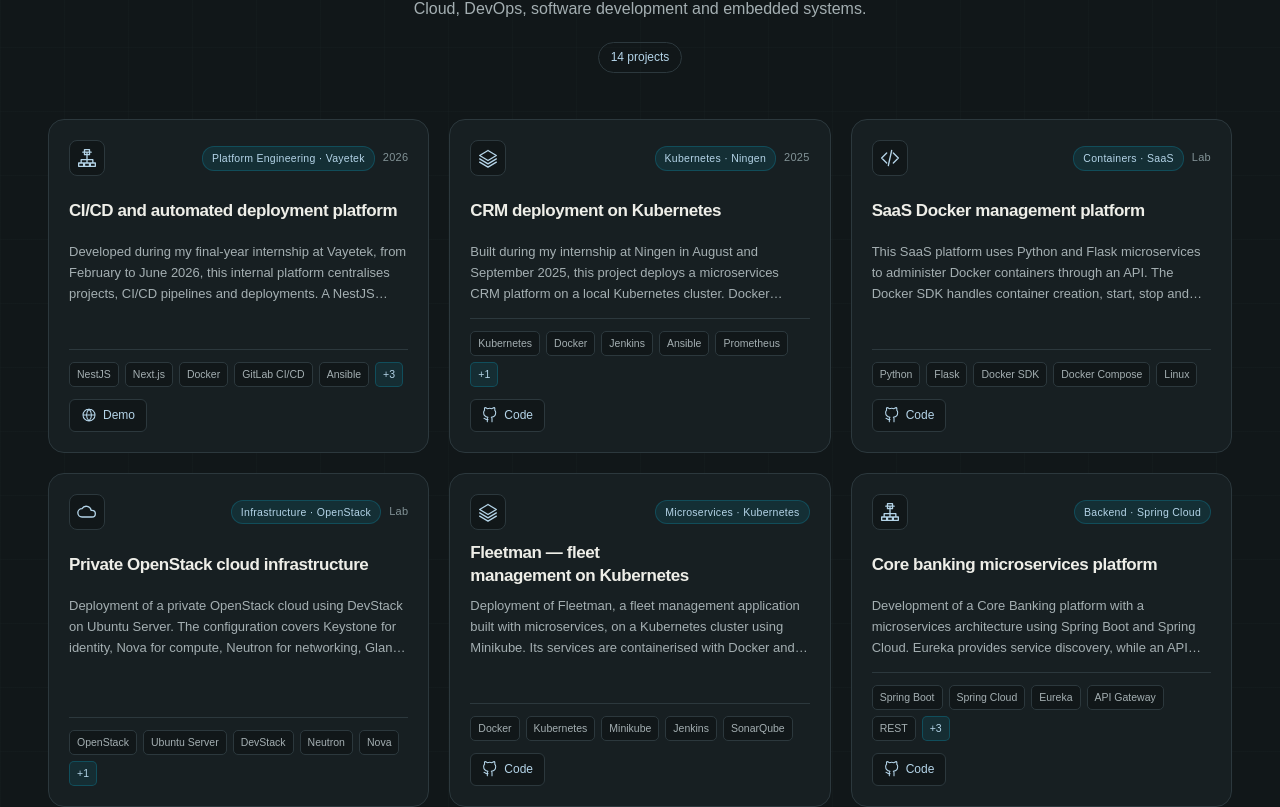
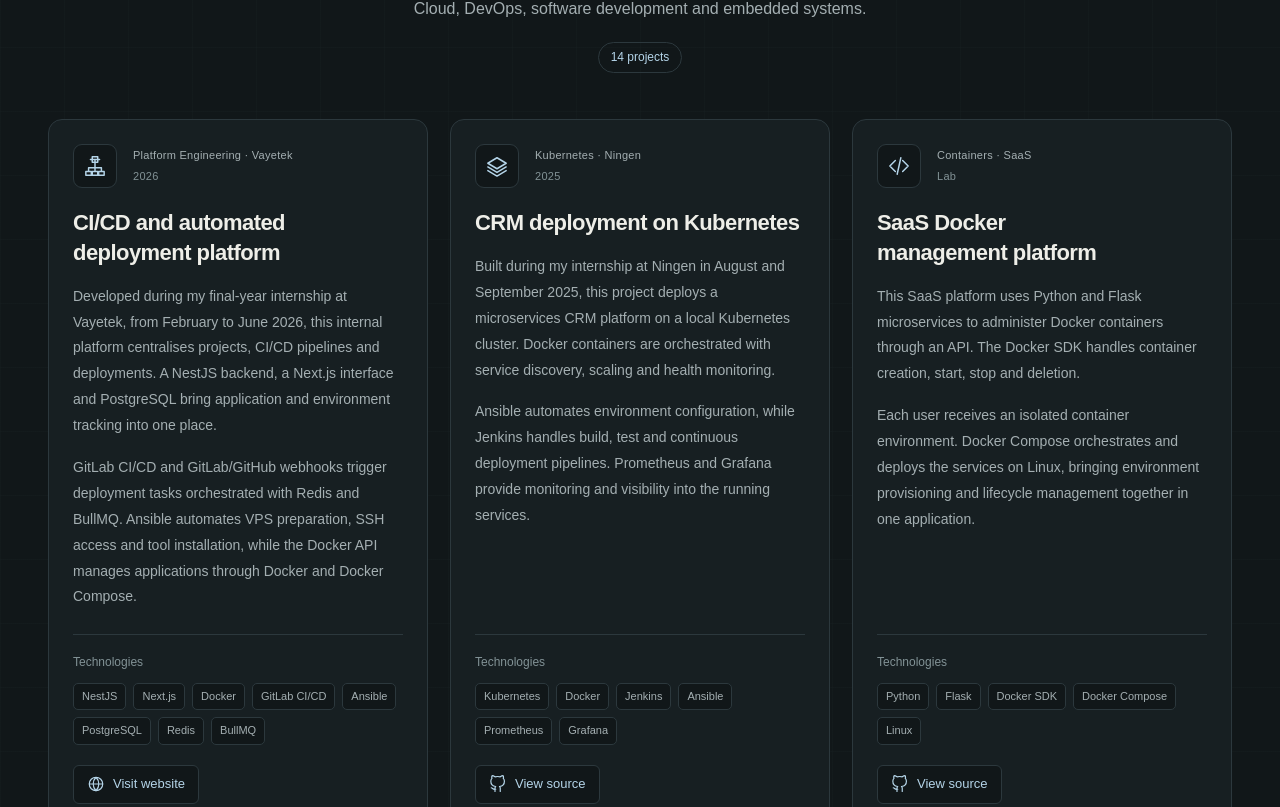
Before and after one commit to habibdrira/habibdrira.github.io, a Next.js app: page /en/projects in a window 1280 px wide. Shown: the part 273-1080 px from the top of the page. Built offline with nearby package versions, Linux system fonts and the light colour scheme.

Commit message:
feat: restore full detailed descriptions on /projects/ page while preserving compact cards on homepage

```diff
--- a/src/app/(site)/[locale]/styles.css
+++ b/src/app/(site)/[locale]/styles.css
@@ -123,27 +123,49 @@ p { color:var(--muted); }
 .profile-detail svg { color:var(--accent); margin-top:2px; }
 .profile-detail small { display:block; color:var(--subtle); margin-top:3px; font-size:11px; }
 
-/* Shared three-column project cards, inspired by krapp.dev sleek rectangular proportions. */
-.projects-grid { display:grid; grid-template-columns:repeat(3,minmax(0,1fr)); gap:20px; align-items:stretch; }
-.project-card { display:flex; flex-direction:column; min-width:0; border:1px solid var(--line); border-radius:16px; overflow:hidden; scroll-margin-top:105px; background:var(--surface); transition:transform .2s ease,border-color .2s ease,box-shadow .2s ease; }
-.project-card:hover { border-color:var(--accent); transform:translateY(-3px); box-shadow:0 10px 28px rgba(0,0,0,.22); }
+/* Project cards grid: shared between catalog and home */
+.projects-grid { display:grid; grid-template-columns:repeat(3,minmax(0,1fr)); gap:22px; align-items:stretch; }
+.project-card { display:flex; flex-direction:column; min-width:0; border:1px solid var(--line); border-radius:14px; overflow:hidden; scroll-margin-top:105px; background:var(--surface); transition:transform .2s ease,border-color .2s ease,box-shadow .2s ease; }
+.project-card:hover { border-color:var(--accent); }
 .project-card:target { border-color:var(--accent); }
-.project-card-body { display:flex; flex-direction:column; flex:1; padding:20px; }
-.project-card-top { display:flex; align-items:center; justify-content:space-between; gap:12px; margin-bottom:12px; }
-.card-icon { display:grid; place-items:center; width:36px; height:36px; border:1px solid var(--line); background:var(--bg); border-radius:8px; color:var(--accent); flex-shrink:0; }
-.project-meta { display:flex; align-items:center; gap:8px; font-size:11px; letter-spacing:.025em; }
-.project-category { background:rgba(0,210,255,.09); color:var(--accent); padding:3px 9px; border-radius:12px; font-weight:500; font-size:10.5px; border:1px solid rgba(0,210,255,.18); max-width:180px; white-space:nowrap; overflow:hidden; text-overflow:ellipsis; }
-.project-year { color:var(--subtle); font-size:11px; }
-.project-heading { font-size:17px; font-weight:600; line-height:1.35; margin:0 0 8px; min-height:46px; display:flex; align-items:center; color:var(--text); text-wrap:balance; }
-.project-description { font-size:13px; line-height:1.6; color:var(--muted); margin-bottom:14px; display:-webkit-box; -webkit-line-clamp:3; -webkit-box-orient:vertical; overflow:hidden; text-overflow:ellipsis; height:62px; }
-.project-description p { margin:0; color:var(--muted); }
-.project-stack { margin-top:auto; border-top:1px solid var(--line); padding-top:12px; }
-.project-tags { display:flex; flex-wrap:wrap; gap:6px; }
-.project-tags>span { padding:3px 7px; font-size:10.5px; color:var(--muted); background:var(--bg); border:1px solid var(--line); border-radius:5px; }
-.project-tag-more { color:var(--accent) !important; background:rgba(0,210,255,.08) !important; border-color:rgba(0,210,255,.2) !important; }
-.project-links { display:flex; flex-wrap:wrap; gap:8px; margin-top:12px; }
-.project-repository { display:inline-flex; align-items:center; gap:6px; color:var(--accent); font-size:12px; border:1px solid var(--line); border-radius:6px; padding:6px 11px; transition:all .2s ease; background:var(--bg); }
-.project-repository:hover { border-color:var(--accent); background:rgba(0,210,255,.08); }
+
+/* Full project card (used on the complete catalogue page /projects/) */
+.project-card-full .project-card-body { display:flex; flex-direction:column; flex:1; padding:24px; }
+.project-card-full .project-card-top { display:flex; align-items:center; gap:16px; margin-bottom:20px; }
+.project-card-full .card-icon { display:grid; place-items:center; width:44px; height:44px; border:1px solid var(--line); background:var(--bg); border-radius:9px; color:var(--accent); flex-shrink:0; }
+.project-card-full .project-meta { display:flex; flex-direction:column; gap:3px; color:var(--muted); font-size:11px; letter-spacing:.025em; }
+.project-card-full .project-meta>span:last-child { color:var(--subtle); }
+.project-card-full .project-heading { font-size:22px; font-weight:600; line-height:1.35; text-wrap:pretty; margin:0 0 16px; color:var(--text); }
+.project-card-full .project-description { font-size:14px; line-height:1.85; margin:0; flex:1; }
+.project-card-full .project-description p { margin:0; color:var(--muted); }
+.project-card-full .project-description p+p { margin-top:16px; }
+.project-card-full .project-stack { margin-top:24px; border-top:1px solid var(--line); padding-top:18px; }
+.project-card-full .project-stack h4 { font-size:12px; font-weight:500; color:var(--subtle); margin:0 0 10px; }
+.project-card-full .project-tags { display:flex; flex-wrap:wrap; gap:7px; }
+.project-card-full .project-tags>span { padding:4px 8px; font-size:11px; color:var(--muted); background:var(--bg); border:1px solid var(--line); border-radius:5px; }
+.project-card-full .project-links { display:flex; flex-wrap:wrap; gap:10px; margin-top:20px; }
+.project-card-full .project-repository { display:inline-flex; align-items:center; gap:8px; color:var(--accent); font-size:13px; border:1px solid var(--line); border-radius:6px; padding:8px 13px; transition:all .2s ease; background:var(--bg); }
+.project-card-full .project-repository:hover { border-color:var(--accent); background:rgba(0,210,255,.08); }
+
+/* Compact project card (used on the homepage for krapp.dev rectangular proportions) */
+.project-card-compact { border-radius:16px; }
+.project-card-compact:hover { transform:translateY(-3px); box-shadow:0 10px 28px rgba(0,0,0,.22); }
+.project-card-compact .project-card-body { display:flex; flex-direction:column; flex:1; padding:20px; }
+.project-card-compact .project-card-top { display:flex; align-items:center; justify-content:space-between; gap:12px; margin-bottom:12px; }
+.project-card-compact .card-icon { display:grid; place-items:center; width:36px; height:36px; border:1px solid var(--line); background:var(--bg); border-radius:8px; color:var(--accent); flex-shrink:0; }
+.project-card-compact .project-meta { display:flex; align-items:center; gap:8px; font-size:11px; letter-spacing:.025em; }
+.project-card-compact .project-category { background:rgba(0,210,255,.09); color:var(--accent); padding:3px 9px; border-radius:12px; font-weight:500; font-size:10.5px; border:1px solid rgba(0,210,255,.18); max-width:180px; white-space:nowrap; overflow:hidden; text-overflow:ellipsis; }
+.project-card-compact .project-year { color:var(--subtle); font-size:11px; }
+.project-card-compact .project-heading { font-size:17px; font-weight:600; line-height:1.35; margin:0 0 8px; min-height:46px; display:flex; align-items:center; color:var(--text); text-wrap:balance; }
+.project-card-compact .project-description { font-size:13px; line-height:1.6; color:var(--muted); margin-bottom:14px; display:-webkit-box; -webkit-line-clamp:3; -webkit-box-orient:vertical; overflow:hidden; text-overflow:ellipsis; height:62px; flex:none; }
+.project-card-compact .project-description p { margin:0; color:var(--muted); }
+.project-card-compact .project-stack { margin-top:auto; border-top:1px solid var(--line); padding-top:12px; }
+.project-card-compact .project-tags { display:flex; flex-wrap:wrap; gap:6px; }
+.project-card-compact .project-tags>span { padding:3px 7px; font-size:10.5px; color:var(--muted); background:var(--bg); border:1px solid var(--line); border-radius:5px; }
+.project-card-compact .project-tag-more { color:var(--accent) !important; background:rgba(0,210,255,.08) !important; border-color:rgba(0,210,255,.2) !important; }
+.project-card-compact .project-links { display:flex; flex-wrap:wrap; gap:8px; margin-top:12px; }
+.project-card-compact .project-repository { display:inline-flex; align-items:center; gap:6px; color:var(--accent); font-size:12px; border:1px solid var(--line); border-radius:6px; padding:6px 11px; transition:all .2s ease; background:var(--bg); }
+.project-card-compact .project-repository:hover { border-color:var(--accent); background:rgba(0,210,255,.08); }
 
 .experience-list { border-top:1px solid var(--line); }
 .experience-row { display:grid; grid-template-columns:155px 1fr 1.35fr; gap:28px; padding:29px 0; border-bottom:1px solid var(--line); }
--- a/src/components/Portfolio.tsx
+++ b/src/components/Portfolio.tsx
@@ -90,7 +90,7 @@ export function Portfolio({ locale }: { locale: Locale }) {
     projects: (
       <section className="section container" id="projects">
         <SectionHeading title={fr ? 'Mes projets' : 'My projects'} />
-        <div className="projects-grid">{visibleProjects.map(project => <ProjectCard key={project.id} project={project} locale={locale} />)}</div>
+        <div className="projects-grid">{visibleProjects.map(project => <ProjectCard key={project.id} project={project} locale={locale} compact />)}</div>
         {projects.length > 0 && (
           <div className="section-bottom">
             <Link className="all-projects-link" href={`/${locale}/projects/`}>
--- a/src/components/ProjectCard.tsx
+++ b/src/components/ProjectCard.tsx
@@ -4,13 +4,20 @@ import { Icon } from './Icon'
 
 const projectIcons = { pipeline: 'workflow', kubernetes: 'layers', containers: 'code', cloud: 'cloud' } as const
 
-export function ProjectCard({ project, locale }: { project: ProjectData; locale: Locale }) {
+type Props = {
+  project: ProjectData
+  locale: Locale
+  compact?: boolean
+}
+
+export function ProjectCard({ project, locale, compact = false }: Props) {
   const t = words[locale]
-  // Extract primary description summary
-  const summary = project.description?.split('\n\n')[0] || project.description || ''
+  const paragraphs = project.description?.split('\n\n').filter(Boolean) || []
+  const summary = paragraphs[0] || project.description || ''
 
+  if (compact) {
     return (
-    <article className="project-card" id={`project-${project.slug || project.id}`}>
+      <article className="project-card project-card-compact" id={`project-${project.slug || project.id}`}>
         <div className="project-card-body">
           <div className="project-card-top">
             <span className="card-icon">
@@ -44,7 +51,7 @@ export function ProjectCard({ project, locale }: { project: ProjectData; locale:
               {project.repository && (
                 <a className="project-repository" href={project.repository} target="_blank" rel="noreferrer">
                   <Icon name="github" size={16} />
-                <span>{locale === 'fr' ? 'Code' : 'Code'}</span>
+                  <span>Code</span>
                 </a>
               )}
               {project.website && (
@@ -59,3 +66,55 @@ export function ProjectCard({ project, locale }: { project: ProjectData; locale:
       </article>
     )
   }
+
+  // Full view (for the Projects catalog page)
+  return (
+    <article className="project-card project-card-full" id={`project-${project.slug || project.id}`}>
+      <div className="project-card-body">
+        <div className="project-card-top">
+          <span className="card-icon">
+            <Icon name={projectIcons[project.visual || 'pipeline']} size={22} />
+          </span>
+          <div className="project-meta">
+            <span>{project.category}</span>
+            {project.year && <span>{project.year}</span>}
+          </div>
+        </div>
+
+        <h3 className="project-heading">{project.title}</h3>
+
+        <div className="project-description">
+          {paragraphs.map((paragraph, index) => (
+            <p key={index}>{paragraph}</p>
+          ))}
+        </div>
+
+        <div className="project-stack">
+          <h4>{t.technologies}</h4>
+          <div className="project-tags">
+            {project.technologies?.map(tech => (
+              <span key={tech.name}>{tech.name}</span>
+            ))}
+          </div>
+        </div>
+
+        {(project.website || project.repository) && (
+          <div className="project-links">
+            {project.website && (
+              <a className="project-repository" href={project.website} target="_blank" rel="noreferrer">
+                <Icon name="globe" size={18} />
+                <span>{t.website}</span>
+              </a>
+            )}
+            {project.repository && (
+              <a className="project-repository" href={project.repository} target="_blank" rel="noreferrer">
+                <Icon name="github" size={18} />
+                <span>{t.repository}</span>
+              </a>
+            )}
+          </div>
+        )}
+      </div>
+    </article>
+  )
+}
```
Lines whose indentation alone changed are shown as unchanged.
